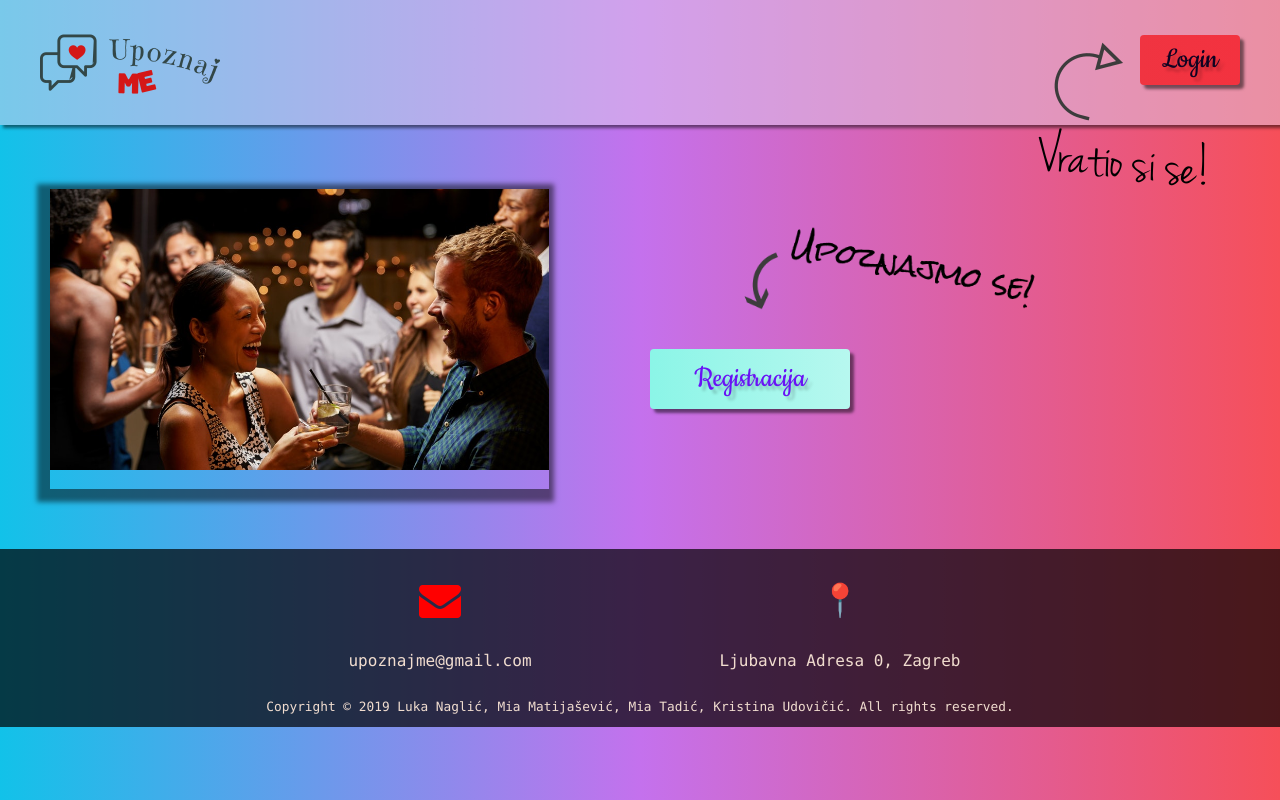
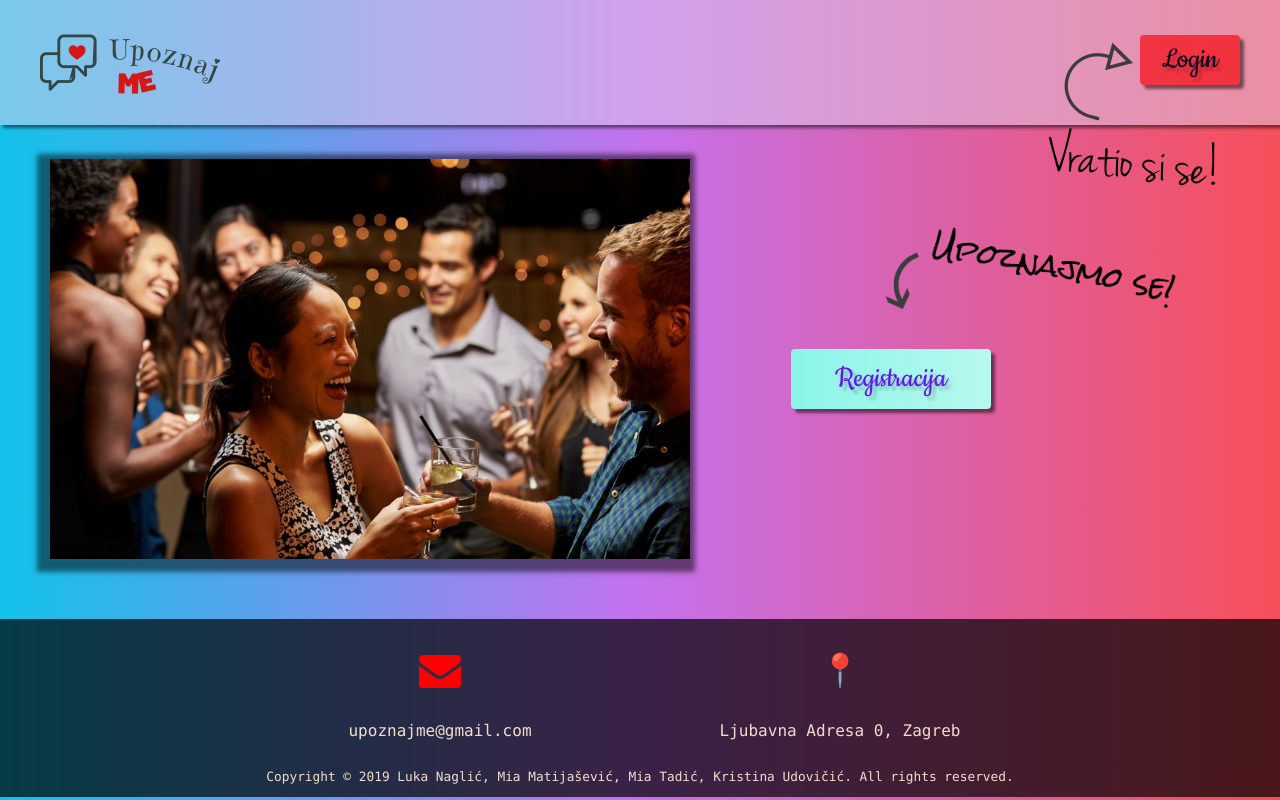
Before and after one commit to mimatij/Portal_za_upoznavanje, a PHP site: page / in a window 1280 px wide. Run offline with PHP 8.4, Linux system fonts and the light colour scheme; data that the repository does not hold is empty; some libraries are stand-ins or nearby versions.

Commit message:
Uredena naslovna stranica

```diff
--- a/css/style_index.css
+++ b/css/style_index.css
@@ -35,7 +35,7 @@ html, body{
 
 .login_image{
     position: absolute;
-    left: 80%;
+    right: 0;
     top: 3px;
 }
 
@@ -70,16 +70,18 @@ html, body{
     -moz-transition: 300ms ease all;
     -o-transition: 300ms ease all;
     transition: 300ms ease all;
-    background-size:contain;
+    background-size: cover;
     background-repeat: no-repeat;
     box-shadow: -4px 4px 5px 9px rgba(0,0,0,0.5);
 
     display: inline-block;
-    width: 39%;
-    height: 300px;
+    /* width: 970px;
+    height: 540px; */
+    width: 50%;
+    height: 400px;
     float: left;
     margin-left: 50px;
-    margin-top: 60px;
+    margin-top: 30px;
     margin-bottom: 60px;
 }
 
@@ -192,3 +194,10 @@ footer{
       margin-top: 30px;
       padding-bottom: 14px;
 }
+
+.dolje{
+        position:relative;
+        bottom: 0pt;
+        width: 100%;
+
+}
--- a/login/index.php
+++ b/login/index.php
@@ -58,6 +58,8 @@ container.css('background-image', backgrounds[0]);
         </form>
     </div>
 
+    <br>
+
     <div id="left" class="left"></div>
     <div class="right">
         <form action="index.php" method="post">
@@ -79,6 +81,8 @@ container.css('background-image', backgrounds[0]);
       }
      ?>
 
+
+      <div class="dolje">
           <footer>
               <div class="footerContainer">
                 <div class="footerBox">
@@ -101,5 +105,7 @@ container.css('background-image', backgrounds[0]);
                 <a>Copyright © 2019 Luka Naglić, Mia Matijašević, Mia Tadić, Kristina Udovičić. All rights reserved.</a>
               </div>
           </footer>
+      </div>
+
   </body>
 </html>
```
Lines whose indentation alone changed are shown as unchanged.
